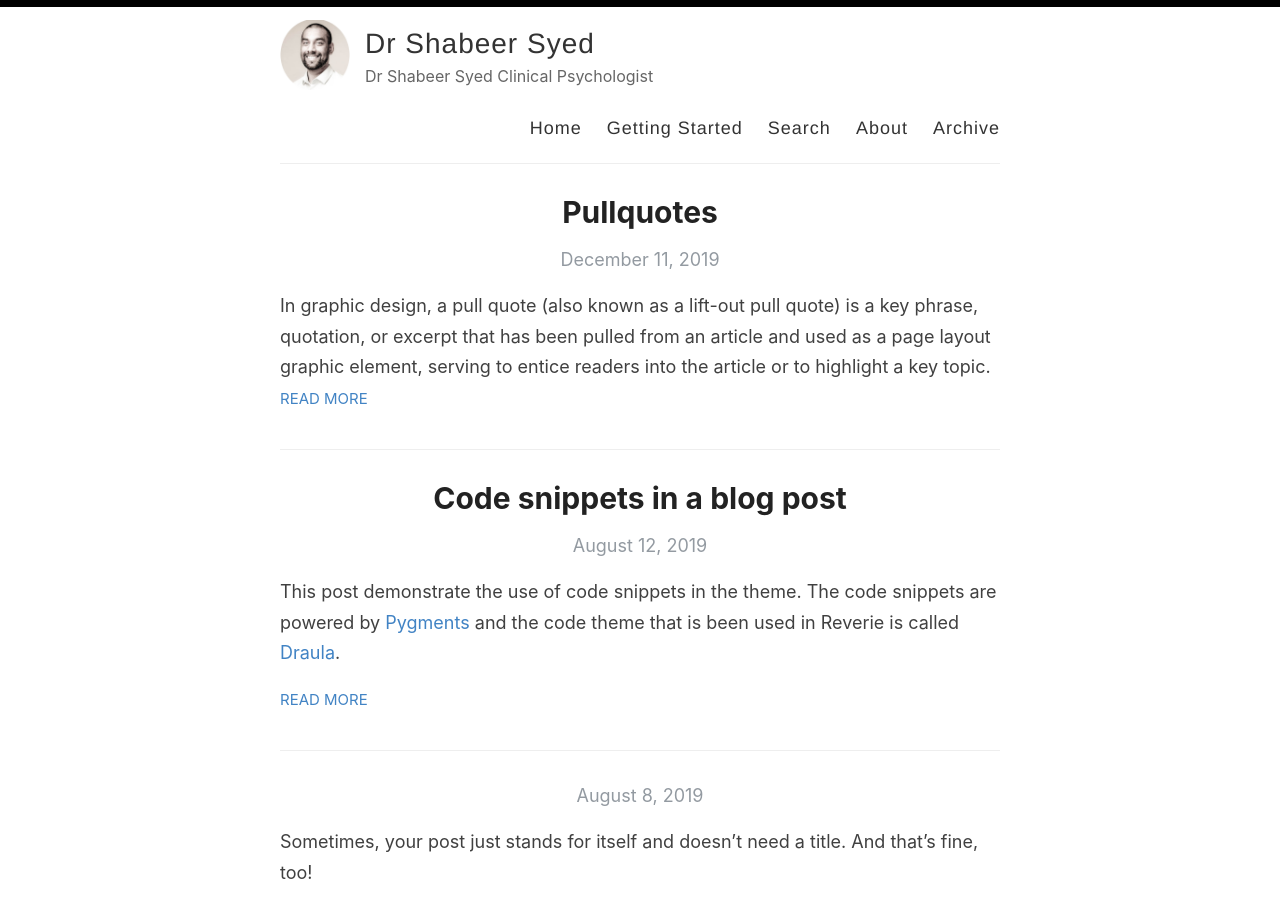
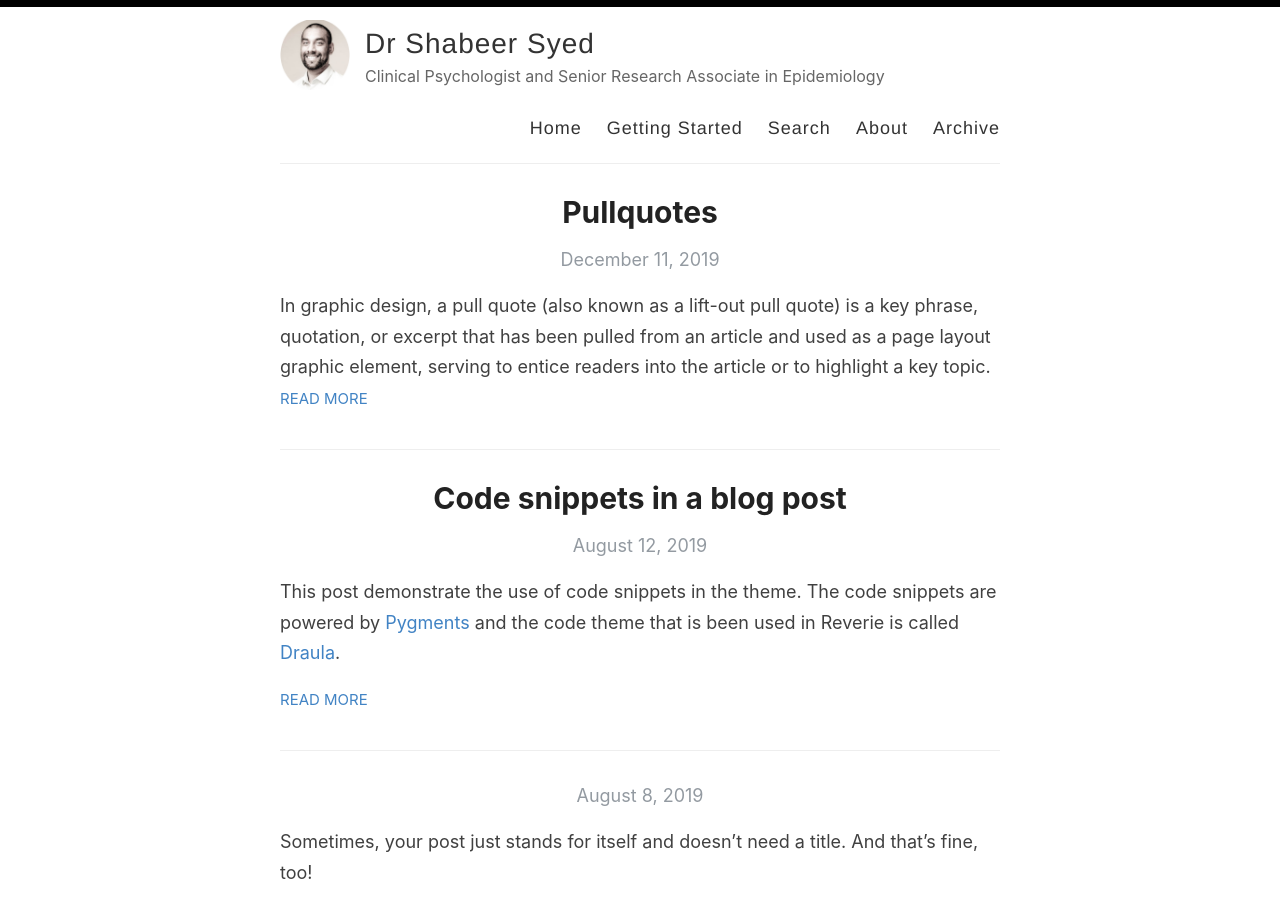
Before and after one commit to shabeer-syed/shabeersyed, a Jekyll site: the page built from index.html, in a window 1280 px wide and 900 px high. Built offline with Jekyll 4.4.1, drawn with Linux system fonts in a browser that asks for light colours; the list of posts is cut into pages by our own code.

Commit message:
Update _config.yml

```diff
--- a/_config.yml
+++ b/_config.yml
@@ -9,7 +9,7 @@ name: Dr Shabeer Syed
 author: Dr Shabeer Syed
 
 # Short bio or description (displayed in the header)
-description: Dr Shabeer Syed Clinical Psychologist
+description: Clinical Psychologist and Senior Research Associate in Epidemiology
 
 # URL of your avatar or profile pic (you could use your GitHub profile pic)
 avatar: /images/reverie.png
```
